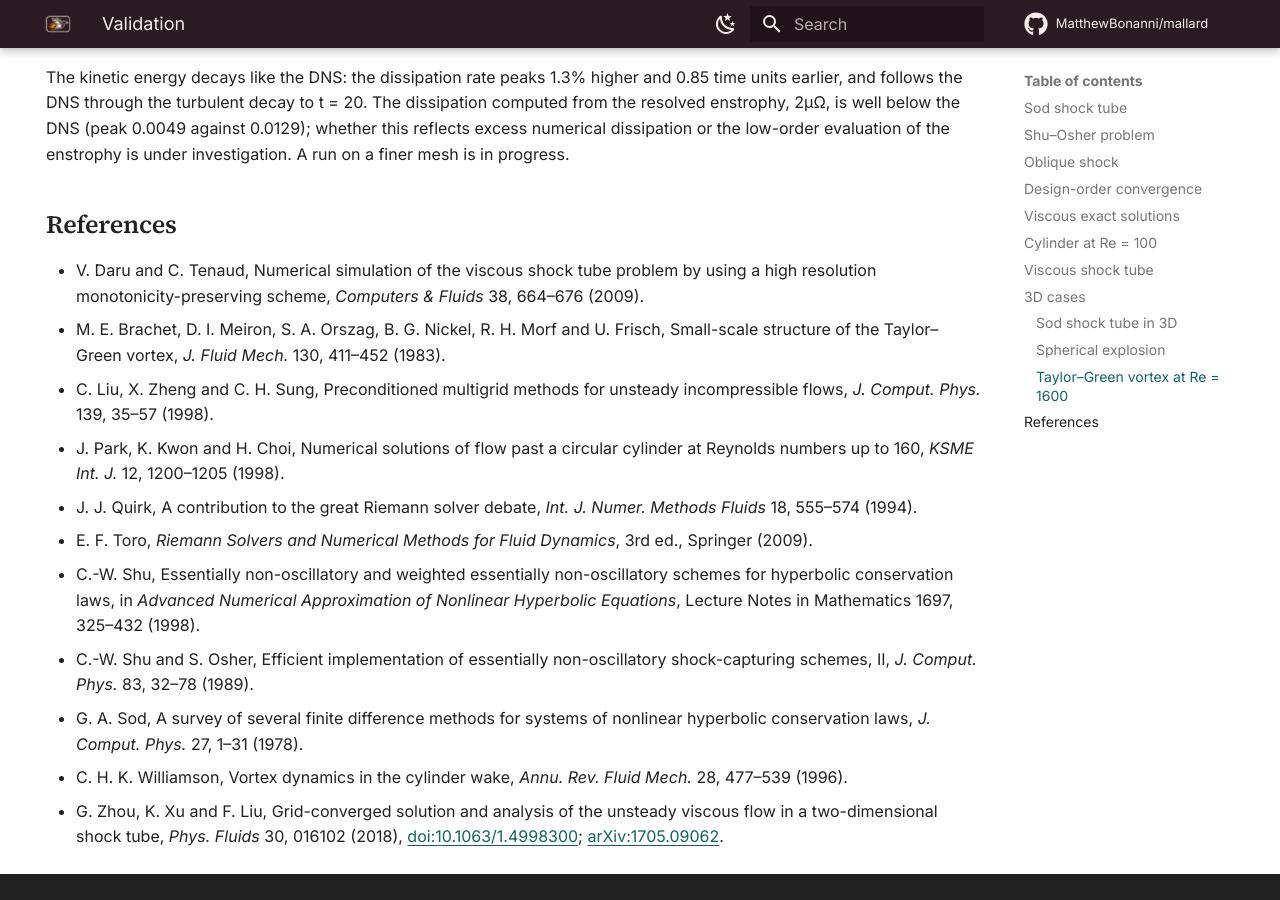
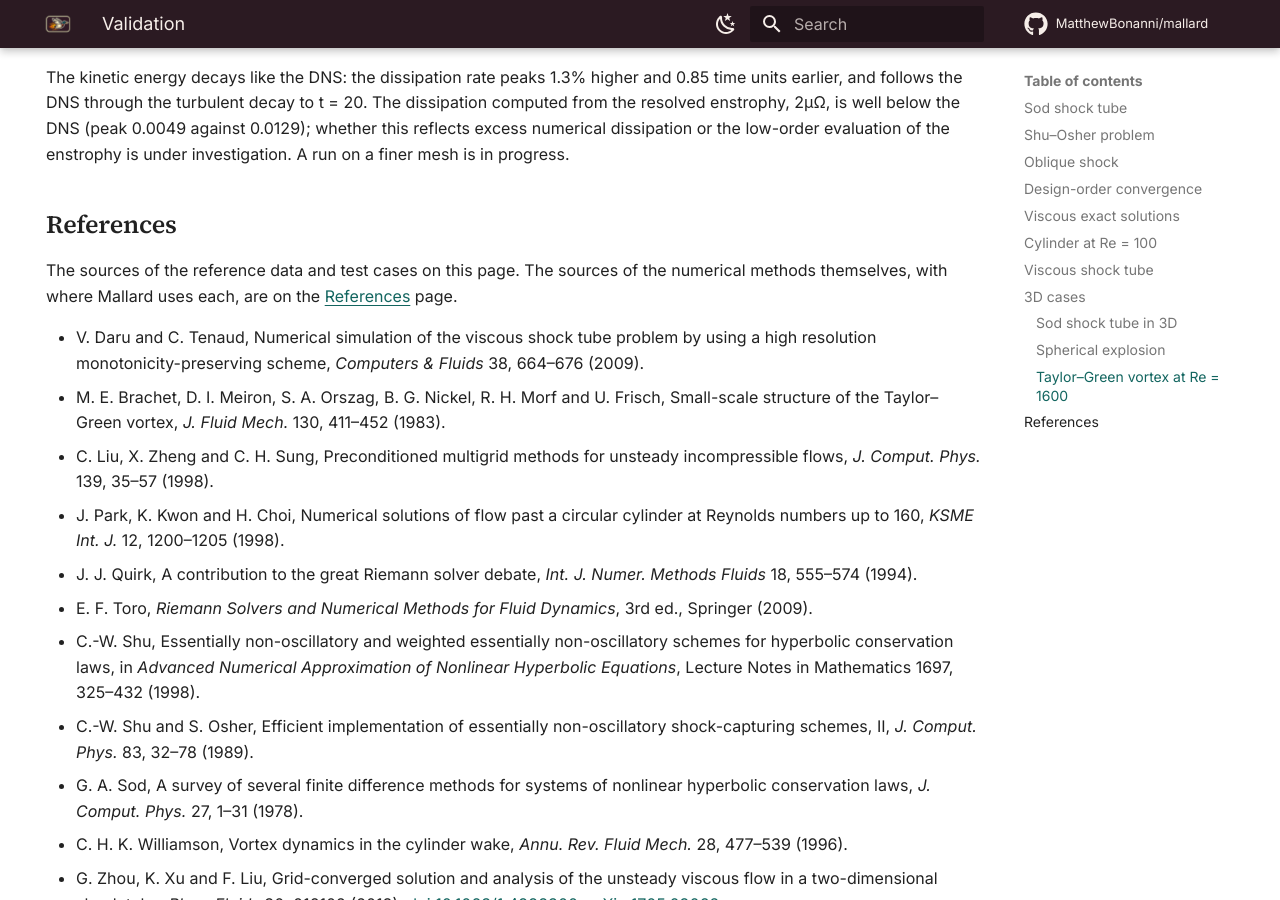
Before and after one commit to MatthewBonanni/mallard-website, an MkDocs documentation site: the page built from content/validation.md, in a window 1280 px wide and 900 px high, scrolled down 13107 px. Built offline with MkDocs 1.6.1 and Material for MkDocs 9.7.7, drawn with Linux system fonts in a browser that asks for light colours; comment, search, counter and statistics services are not loaded.

Commit message:
References page from Mallard's docs/references.md; how to cite
build.sh copies docs/references.md from the documented release, or from
Mallard's main branch with a note while the release lacks it; links to docs
the release lacks go to GitHub, and the numerics pages link the references.
The validation page points to it, and the home page says how to cite Mallard
(CITATION.cff and the method papers).

Co-Authored-By: Claude Opus 5.5 <noreply@anthropic.com>

```diff
--- a/content/validation.md
+++ b/content/validation.md
@@ -223,6 +223,8 @@ The kinetic energy decays like the DNS: the dissipation rate peaks 1.3% higher a
 
 ## References
 
+The sources of the reference data and test cases on this page. The sources of the numerical methods themselves, with where Mallard uses each, are on the [References](docs/references.md) page.
+
 - V. Daru and C. Tenaud, Numerical simulation of the viscous shock tube problem by using a high resolution monotonicity-preserving scheme, *Computers & Fluids* 38, 664–676 (2009).
 - M. E. Brachet, D. I. Meiron, S. A. Orszag, B. G. Nickel, R. H. Morf and U. Frisch, Small-scale structure of the Taylor–Green vortex, *J. Fluid Mech.* 130, 411–452 (1983).
 - C. Liu, X. Zheng and C. H. Sung, Preconditioned multigrid methods for unsteady incompressible flows, *J. Comput. Phys.* 139, 35–57 (1998).
--- a/mkdocs.yml
+++ b/mkdocs.yml
@@ -93,4 +93,5 @@ nav:
       - Numerical methods: docs/numerics/overview.md
       - TENO-E details: docs/numerics/teno_e.md
       - "Design: MPI": docs/design/mpi.md
+      - References: docs/references.md
       - API reference: docs/api/index.html
```
Also changed, not shown: content/index.md (+4 -0 lines), 2 other files.
